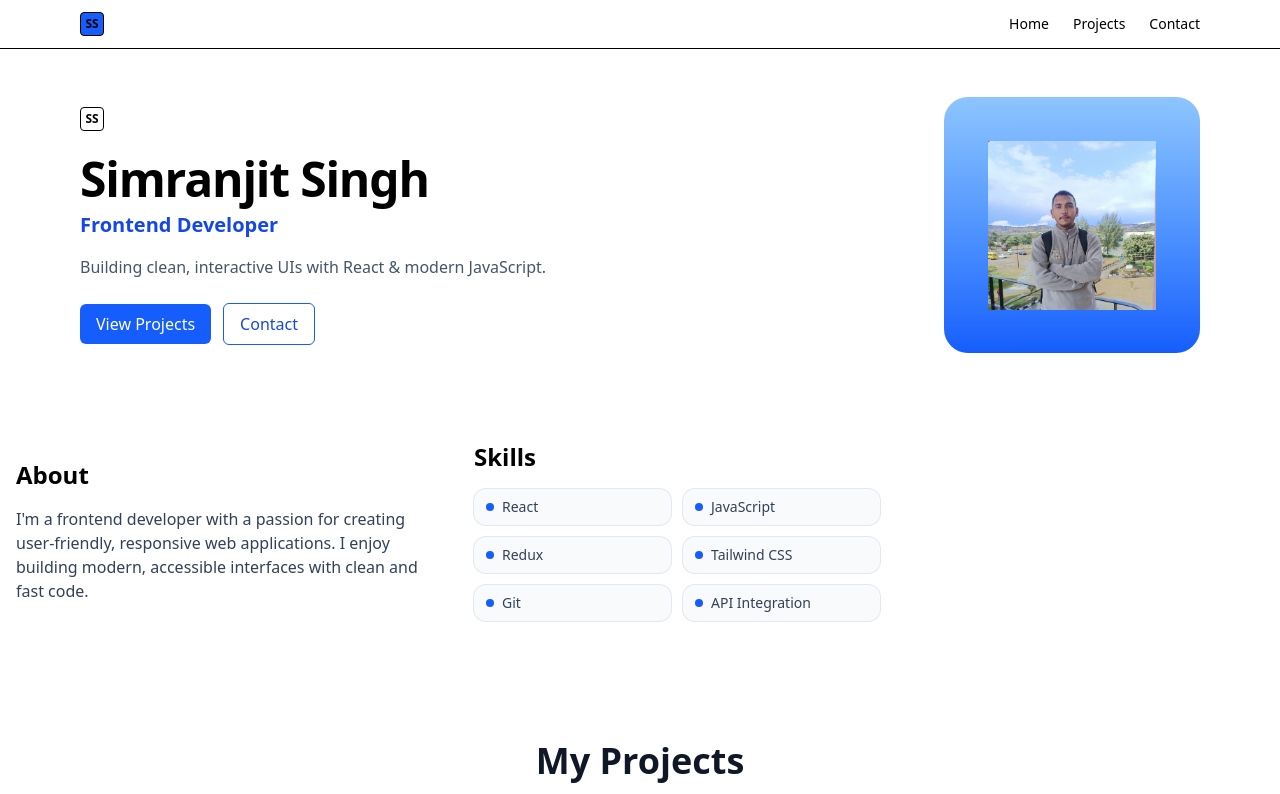
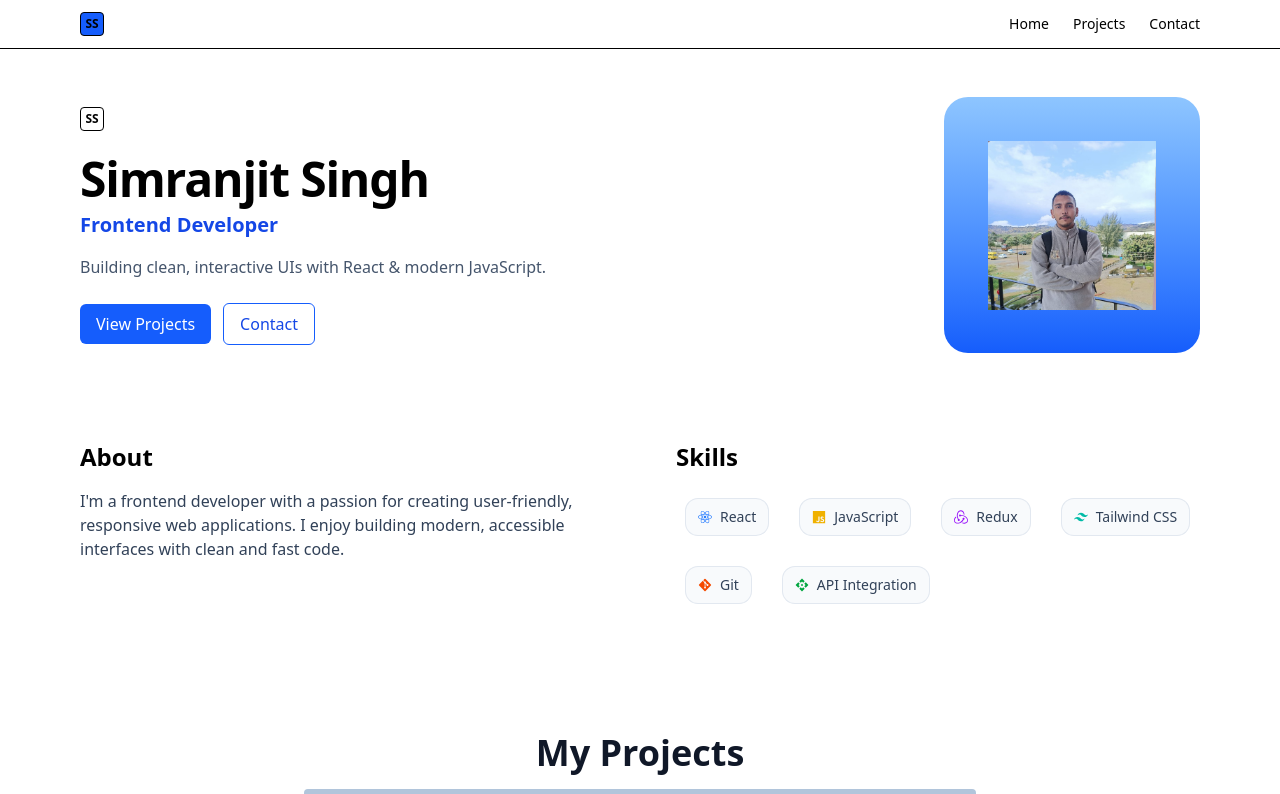
Before and after one commit to simsam897/Portfolio-, a React (Vite) app in the folder Portfolio/: page / in a window 1280 px wide. Shown: the top 794 px of the page. Built offline with nearby package versions, Linux system fonts and the light colour scheme.

Commit message:
add icons to skills section and uninstall the lucide-react and install the react-icons

```diff
--- a/Portfolio/package.json
+++ b/Portfolio/package.json
@@ -12,9 +12,9 @@
   "dependencies": {
     "@emailjs/browser": "^4.4.1",
     "@tailwindcss/vite": "^4.1.12",
-    "lucide-react": "^0.539.0",
     "react": "^19.1.1",
     "react-dom": "^19.1.1",
+    "react-icons": "^5.5.0",
     "react-router-dom": "^7.8.2",
     "tailwindcss": "^4.1.12"
   },
--- a/Portfolio/src/App.jsx
+++ b/Portfolio/src/App.jsx
@@ -13,12 +13,14 @@ function App() {
 
   return (
     <>
+      <div className='overflow-auto'>
+        <Hero />
+        <About />
+        <Projects />
+        <Education />
+        <Certification />
+      </div>
 
-      <Hero />
-      <About />
-      <Projects />
-      <Education />
-      <Certification />
 
     </>
   )
--- a/Portfolio/src/components/About.jsx
+++ b/Portfolio/src/components/About.jsx
@@ -1,41 +1,47 @@
-import React from 'react'
+import React from "react";
+import { FaReact, FaJs, FaGitAlt } from "react-icons/fa";
+import { SiRedux, SiTailwindcss } from "react-icons/si";
+import { MdApi } from "react-icons/md";
 
 const About = () => {
+  const skills = [
+    { label: "React", icon: <FaReact className="text-blue-500" /> },
+    { label: "JavaScript", icon: <FaJs className="text-yellow-500" /> },
+    { label: "Redux", icon: <SiRedux className="text-purple-600" /> },
+    { label: "Tailwind CSS", icon: <SiTailwindcss className="text-teal-500" /> },
+    { label: "Git", icon: <FaGitAlt className="text-orange-600" /> },
+    { label: "API Integration", icon: <MdApi className="text-green-600" /> },
+  ];
 
-  const skills = [
-    { label: "React" },
-    { label: "JavaScript" },
-    { label: "Redux" },
-    { label: "Tailwind CSS" },
-    { label: "Git" },
-    { label: "API Integration" },
-  ];
   return (
-    <div className=' max-w-4xl flex flex-col gap-5  sm:flex-row  items-center justify-center '>
+    <div className="max-w-6xl flex flex-row mx-auto gap-10">
+      {/* About Section */}
       <section className="mx-auto max-w-4xl px-4 py-10 w-[50%]">
         <h2 className="text-2xl font-semibold">About</h2>
-        <p className="mt-4 text-slate-700 max-w-2xl">
-          I'm a frontend developer with a passion for creating user‑friendly, responsive web applications. I enjoy building modern, accessible interfaces with clean and fast code.
+        <p className="mt-4 text-slate-700 max-w-3xl">
+          I'm a frontend developer with a passion for creating user-friendly,
+          responsive web applications. I enjoy building modern, accessible
+          interfaces with clean and fast code.
         </p>
-
-
       </section>
 
-
-      <section className="mx-auto :max-w-4xl px-4 w-[50%] py-10">
+      {/* Skills Section */}
+      <section className="mx-auto max-w-4xl px-4 py-10 w-[50%] overflow-auto">
         <h2 className="text-2xl font-semibold">Skills</h2>
-        <div className="  grid   grid-cols-2
-        sm:flex-wrap gap-3 mt-4">
+        <div className="flex flex-wrap content-start overflow-auto gap-3 mt-4">
           {skills.map((s) => (
-            <span key={s.label} className="inline-flex items-center gap-2 rounded-xl bg-slate-50 px-3 py-2 text-sm text-slate-700 ring-1 ring-slate-200">
-              <span className="h-2 w-2 rounded-full bg-blue-600" />
+            <span
+              key={s.label}
+              className="inline-flex items-center gap-2 m-2.5 rounded-xl bg-slate-50 px-3 py-2 text-sm text-slate-700 ring-1 ring-slate-200"
+            >
+              {s.icon}
               {s.label}
             </span>
           ))}
         </div>
       </section>
     </div>
-  )
-}
+  );
+};
 
-export default About
+export default About;
--- a/Portfolio/src/index.css
+++ b/Portfolio/src/index.css
@@ -2,4 +2,20 @@
 
 @theme {
   --breakpoint-lgx: 990px;
+
+
+
+  @keyframes slideFromLeft {
+    0% {
+      opacity: 0;
+      transform: translateX(-100%);
+    }
+
+    100% {
+      opacity: 1;
+      transform: translateX(0);
+    }
+  }
+
+  --animate-slide-from-left: slideFromLeft 1s ease forwards;
 }
```
Also changed, not shown: 1 other file (tests, documents, lock files or other folders).
